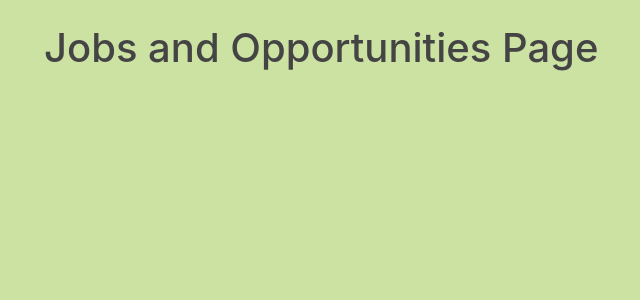
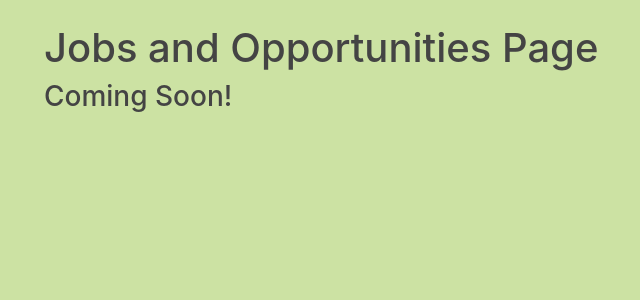
Before and after one commit to alex-eman/freedom-network, a Django app: page /jobs/ in a window 1280 px wide. Shown: the part 56-356 px from the top of the page, without its empty margins (56-696 px from the left). Run offline with Django 3.2, Linux system fonts and the light colour scheme; some libraries are stand-ins or nearby versions.

Commit message:
one more minor edit

```diff
--- a/hub/templates/hub/jobs.html
+++ b/hub/templates/hub/jobs.html
@@ -6,4 +6,6 @@
 
     <h1>Jobs and Opportunities Page</h1>
 
+    <h3>Coming Soon!</h3>
+
 {% endblock content %}
```
